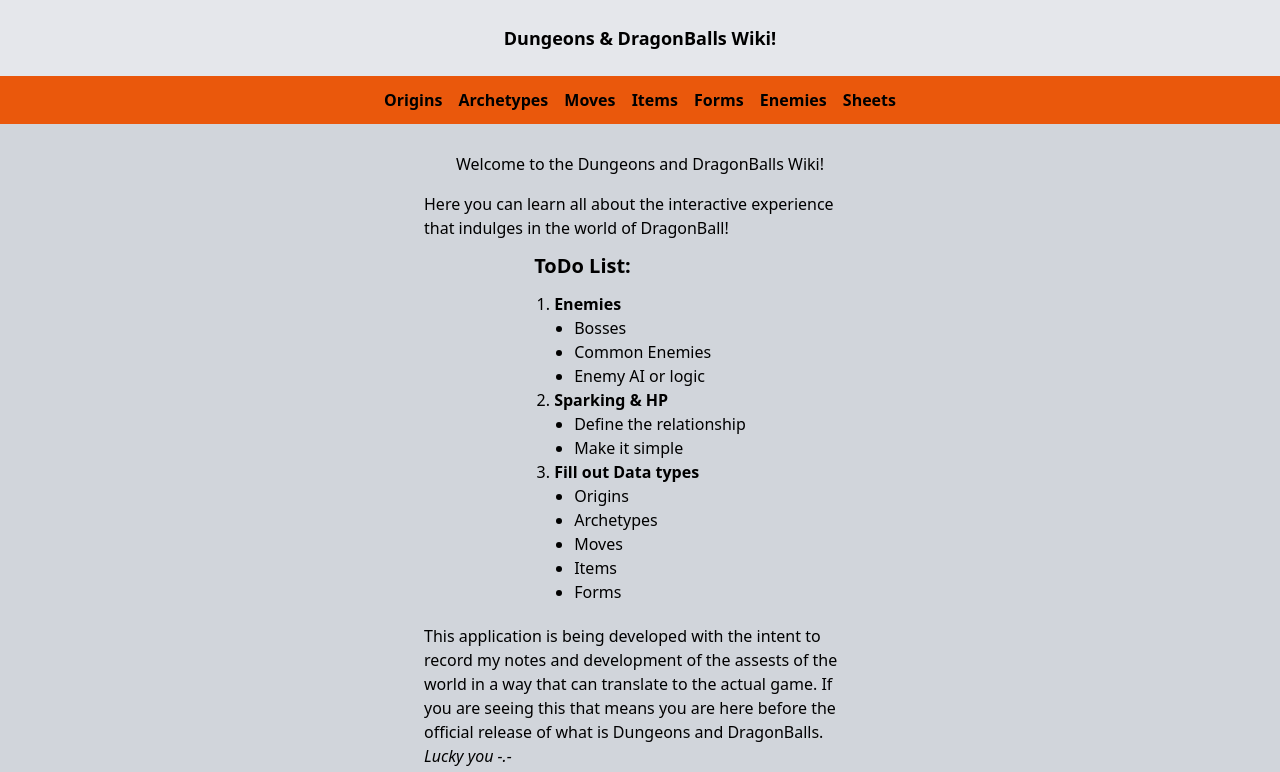
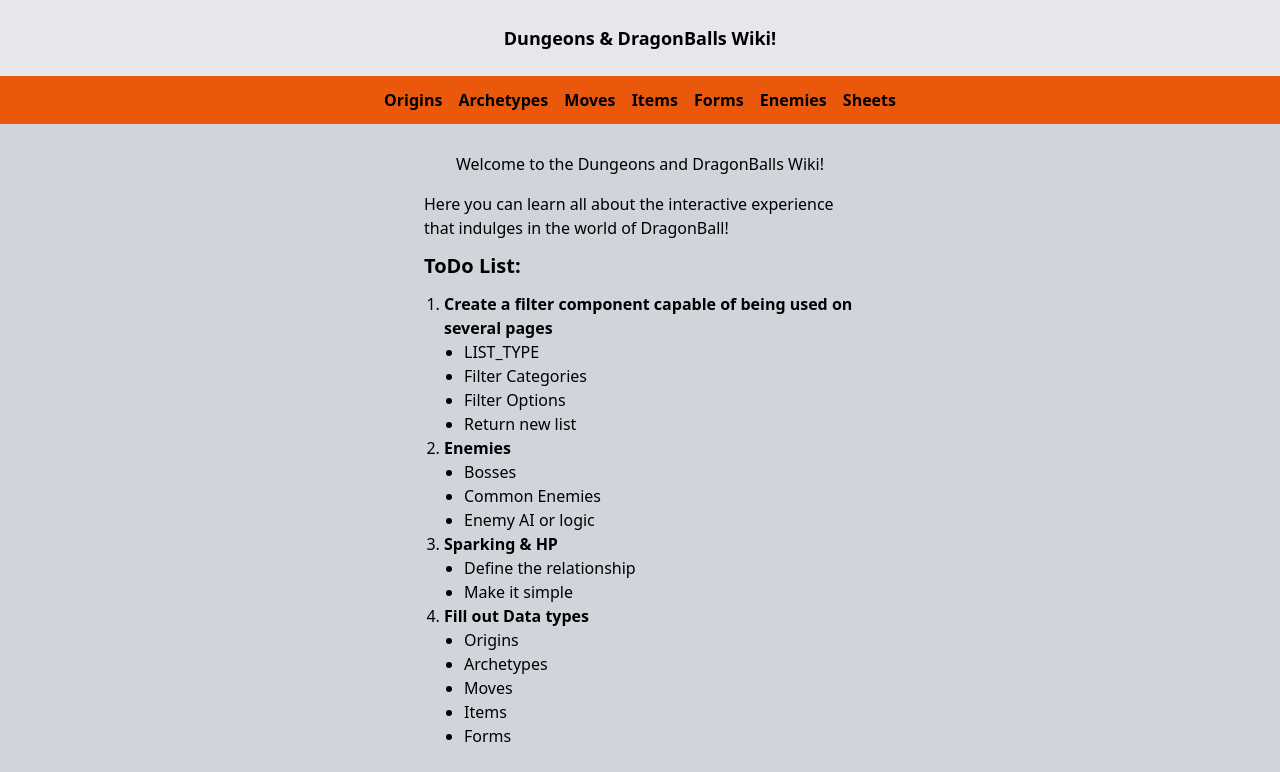
Before and after one commit to KylePep/ddbwiki, a Next.js app: page / in a window 1280 px wide. Shown: the top 772 px of the page. Built offline with nearby package versions, Linux system fonts and the light colour scheme.

Commit message:
Added to todo list

```diff
--- a/app/page.tsx
+++ b/app/page.tsx
@@ -20,6 +20,17 @@ export default function Home() {
         <h3 className="mb-5">
           <p className="mb-3 text-xl font-bold">ToDo List:</p>
           <ul className="list-decimal">
+            <li>
+              <p className="font-bold">
+              Create a filter component capable of being used on several pages
+              </p>
+              <ul className="list-disc">
+                <li>LIST_TYPE</li>
+                <li>Filter Categories</li>
+                <li>Filter Options</li>
+                <li>Return new list</li>
+              </ul>
+            </li>
             <li>
               <p className="font-bold">Enemies</p>
               <ul className="list-disc">
```
